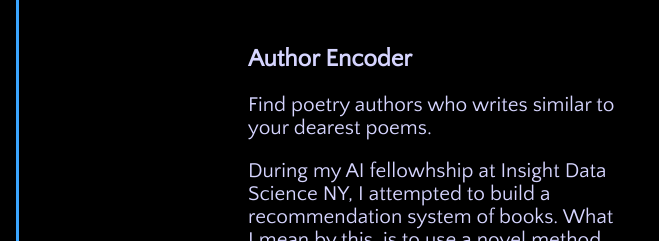
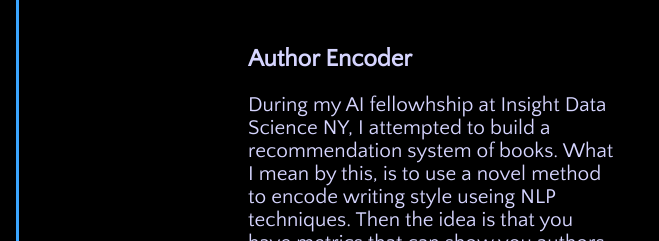
Before and after one commit to reneang17/portfolio, a plain HTML site: page index.html in a window 1280 px wide. Shown: the part 1079-1320 px from the top of the page, 0-659 px from the left. Drawn offline with nearby package versions, Linux system fonts and the light colour scheme; a web font is replaced by a local one.

Commit message:
Remove poetry mentioned in authorenconded description

```diff
--- a/index.html
+++ b/index.html
@@ -118,7 +118,6 @@
           <article class="project">
             <div class="text">
               <h3>Author Encoder</h3>
-              <p>Find poetry authors who writes similar to your dearest poems.</p>
 
               <p>During my AI fellowhship at Insight Data Science NY, I attempted to build a
                 recommendation system of books. What I mean by this,
```
